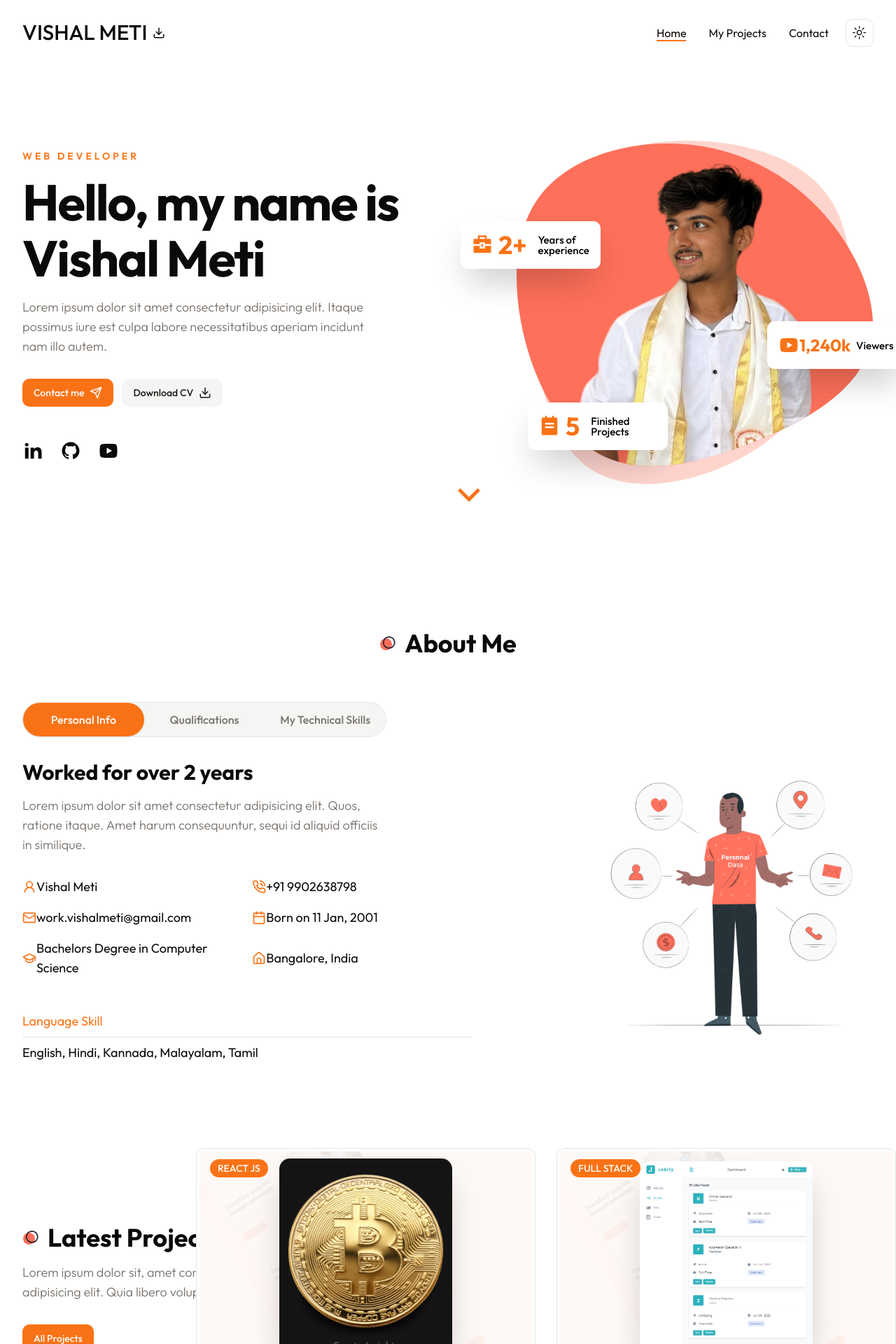
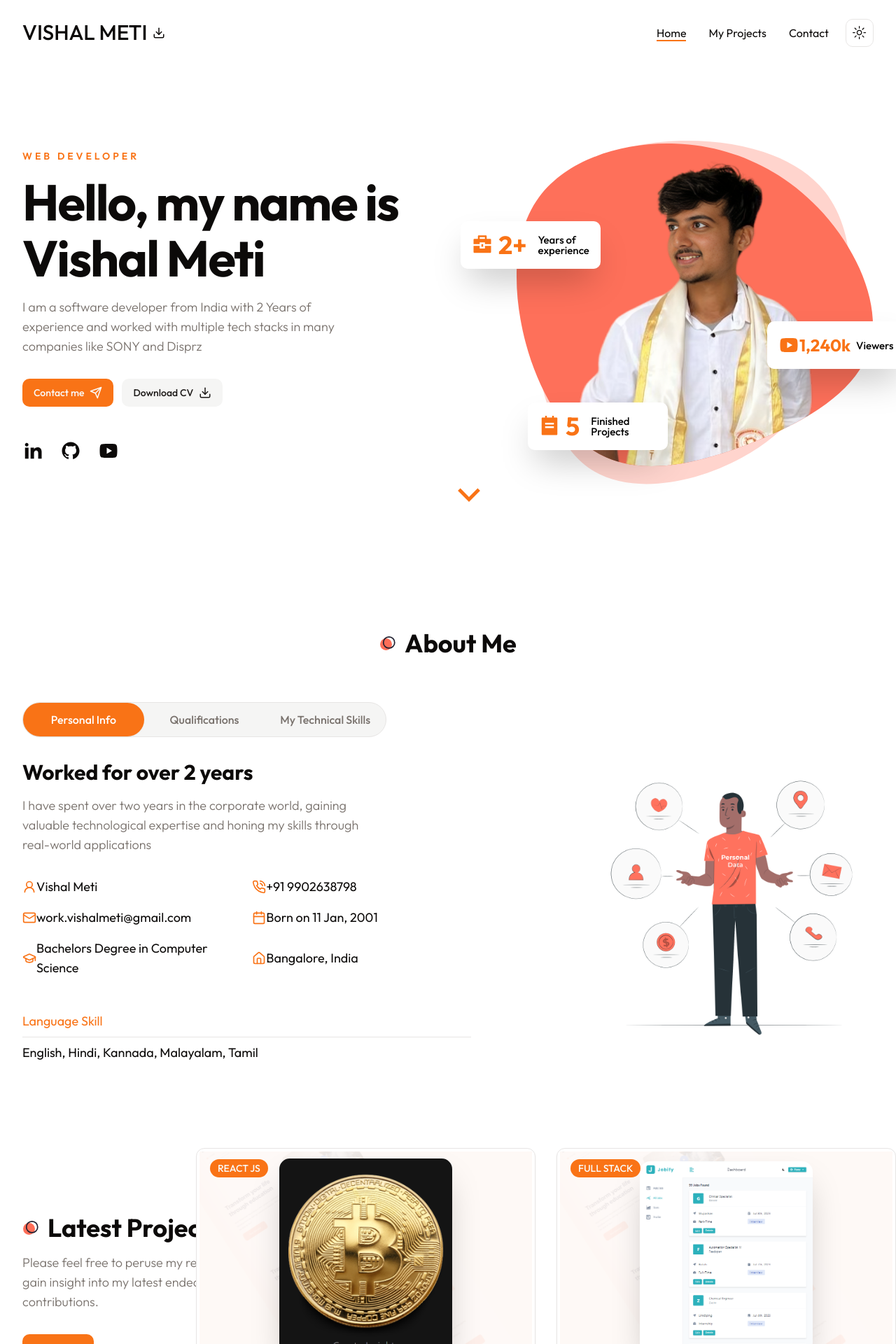
Before and after one commit to vishalmeti/Portfolio, a Next.js app in the folder portfolio/: page / in a window 1280 px wide. Shown: the top 1920 px of the page at 70% size. Built offline with nearby package versions, Linux system fonts and the light colour scheme.

Commit message:
adding data

```diff
--- a/portfolio/app/contact/page.jsx
+++ b/portfolio/app/contact/page.jsx
@@ -14,7 +14,7 @@ const Contact = () => {
 
             </div>
             <h1 className='h1 max-w-md mb-8' >Let's Work Together.</h1>
-            <p className='subtitle max-w-[400px]' >Lorem ipsum dolor sit amet consectetur, adipisicing elit. Aperiam, ea.</p>
+            <p className='subtitle max-w-[400px]' >Please feel welcome to connect with me by completing the form below.</p>
           </div>
 
           {/* illustration  */}
--- a/portfolio/components/About.jsx
+++ b/portfolio/components/About.jsx
@@ -167,9 +167,7 @@ const About = () => {
                       Worked for over 2 years
                     </h3>
                     <p className="subtitle max-w-lg max-auto xl:mx-0">
-                      Lorem ipsum dolor sit amet consectetur adipisicing elit.
-                      Quos, ratione itaque. Amet harum consequuntur, sequi id
-                      aliquid officiis in similique.
+                    I have spent over two years in the corporate world, gaining valuable technological expertise and honing my skills through real-world applications
                     </p>
                     {/* icons  */}
                     <div className="grid xl:grid-cols-2 gap-4 mb-12">
@@ -213,9 +211,7 @@ const About = () => {
                       My Journey
                     </h3>
                     <p className="subtitle max-w-lg max-auto xl:mx-0">
-                      Lorem ipsum dolor sit amet consectetur adipisicing elit.
-                      Quos, ratione itaque. Amet harum consequuntur, sequi id
-                      aliquid officiis in similique.
+                    In my two-year journey as a software engineer, I've grown from my early experiences to tackling complex projects, continuously improving both technical and soft skills.<br/> Embracing challenges as opportunities, I'm eager to leverage my experiences to contribute meaningfully to future projects and teams.
                     </p>
                     {/* experience and education wrapper  */}
                     <div className=" flex flex-col xl:flex-row">
--- a/portfolio/components/Me.jsx
+++ b/portfolio/components/Me.jsx
@@ -44,9 +44,7 @@ const Me = () => {
               Hello, my name is <Reveal>Vishal Meti </Reveal>
             </h1>
             <p className="subtitle max-w-[490px] mx-auto lg:mx-0">
-              Lorem ipsum dolor sit amet consectetur adipisicing elit. Itaque
-              possimus iure est culpa labore necessitatibus aperiam incidunt nam
-              illo autem.
+              I am a software developer from India with 2 Years of experience and worked with multiple tech stacks in many companies like SONY and Disprz
             </p>
             <div className="flex flex-col gap-y-3 md:flex-row gap-x-3 mx-auto xl:mx-0 mb-12">
               <Link href="/contact">
--- a/portfolio/components/Work.jsx
+++ b/portfolio/components/Work.jsx
@@ -12,71 +12,6 @@ import ProjectCard from "./ui/ProjectCard";
 import { Swiper, SwiperSlide } from "swiper/react";
 import {projectData} from '../Data/ProjectsData'
 
-// const projectData = [
-//   {
-//     image: "/work/image.png",
-//     category: "react js",
-//     name: "abc website",
-//     description:
-//       "Lorem ipsum dolor, sit amet consectetur adipisicing elit. Sint, blanditiis.",
-//     link: "/",
-//     github: "/",
-//   },
-//   {
-//     image: "/work/4.png",
-//     category: "react js",
-//     name: "abc website",
-//     description:
-//       "Lorem ipsum dolor, sit amet consectetur adipisicing elit. Sint, blanditiis.",
-//     link: "/",
-//     github: "/",
-//   },
-//   {
-//     image: "/work/4.png",
-//     category: "full stack",
-//     name: "abc website",
-//     description:
-//       "Lorem ipsum dolor, sit amet consectetur adipisicing elit. Sint, blanditiis.",
-//     link: "/",
-//     github: "/",
-//   },
-//   {
-//     image: "/work/2.png",
-//     category: "next js",
-//     name: "abc website",
-//     description:
-//       "Lorem ipsum dolor, sit amet consectetur adipisicing elit. Sint, blanditiis.",
-//     link: "/",
-//     github: "/",
-//   },
-//   {
-//     image: "/work/2.png",
-//     category: "node js",
-//     name: "abc website",
-//     description:
-//       "Lorem ipsum dolor, sit amet consectetur adipisicing elit. Sint, blanditiis.",
-//     link: "/",
-//     github: "/",
-//   },
-//   {
-//     image: "/work/2.png",
-//     category: "full stack",
-//     name: "abc website",
-//     description:
-//       "Lorem ipsum dolor, sit amet consectetur adipisicing elit. Sint, blanditiis.",
-//     link: "/",
-//     github: "/",
-//   },
-//   {
-//     image: "/work/1.png",
-//     category: "next js",
-//     name: "abc website",
-//     description:
-//       "Lorem ipsum dolor, sit amet consectetur adipisicing elit. Sint, blanditiis.",
-//     link: "/",
-//     github: "/",
-//   },
-// ];
 
 const Work = () => {
   return (
@@ -85,8 +20,7 @@ const Work = () => {
         <div className="max-w-[400px] mx-auto xl:mx-0 text-center xl:text-left mb-12 xl:h-[400px] flex flex-col justify-center items-center xl:items-start">
           <h2 className="section-title mb-4">Latest Projects</h2>
           <p className="subtitle mb-8">
-            Lorem ipsum dolor sit, amet consectetur adipisicing elit. Quia
-            libero voluptas ducimus?
+          Please feel free to peruse my recent projects to gain insight into my latest endeavors and contributions.
           </p>
           <Link href="/projects">
             <Button>All Projects</Button>
```
